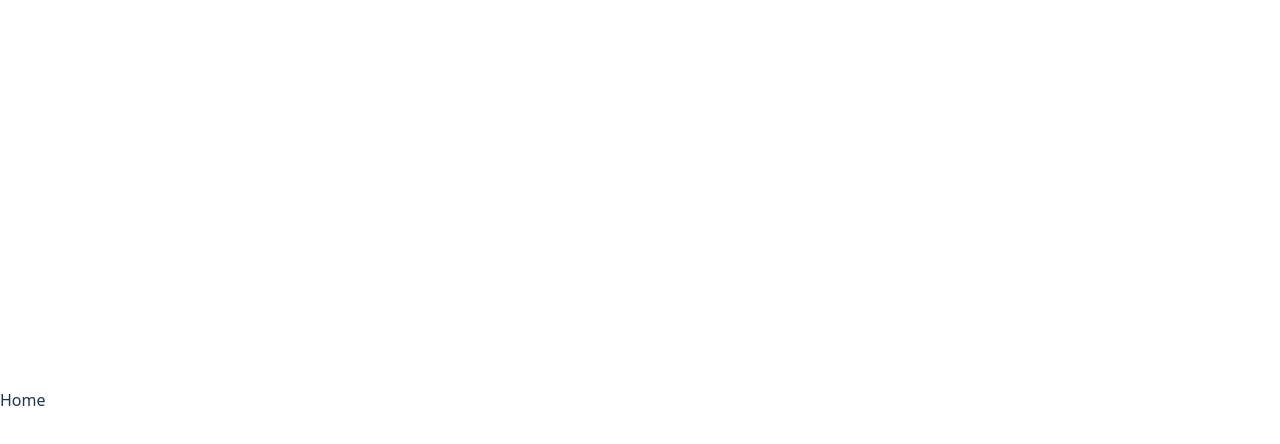
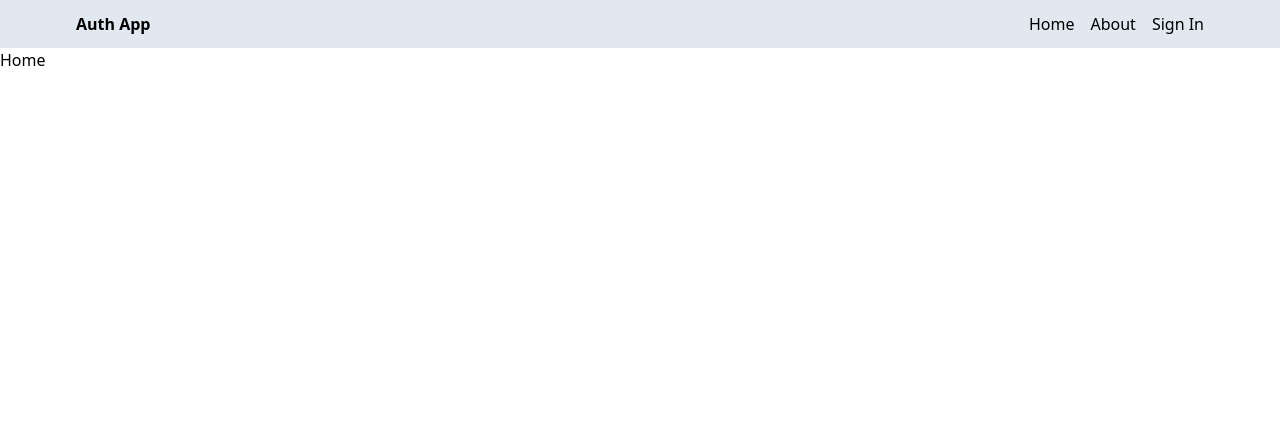
Before and after one commit to kochar-eshan/mern-auth, a React (Vite) app in the folder client/: page / in a window 1280 px wide. Shown: the top 444 px of the page. Built offline with nearby package versions, Linux system fonts and the light colour scheme.

Commit message:
Create Header component

```diff
--- a/client/src/App.jsx
+++ b/client/src/App.jsx
@@ -5,10 +5,12 @@
 import SignUp from './pages/SignUp.jsx';
 import SignIn from './pages/Signin.jsx';
 import Profile from './pages/Profile.jsx';
+import Header from './components/Header.jsx';
 
 export default function App() {
   return (
     <BrowserRouter>
+<Header />
       <Routes>
         <Route path='/' element={<Home />} />
         <Route path='/about' element={<About />} />
--- /dev/null
+++ b/client/src/components/Header.jsx
@@ -0,0 +1,24 @@
+import { Link } from 'react-router-dom';
+
+export default function Header() {
+  return (
+    <div className='bg-slate-200'>
+      <div className='flex justify-between items-center max-w-6xl mx-auto p-3'>
+        <Link to='/'>
+          <h1 className='font-bold'>Auth App</h1>
+        </Link>
+        <ul className='flex gap-4 font-medium'>
+          <Link to='/'>
+            <li>Home</li>
+          </Link>
+          <Link to='/about'>
+            <li>About</li>
+          </Link>
+          <Link to='/signup'>
+            <li>Sign In</li>
+          </Link>
+        </ul>
+      </div>
+    </div>
+  );
+}
--- a/client/src/index.css
+++ b/client/src/index.css
@@ -1,70 +1 @@
 @import 'tailwindcss';
-
-:root {
-  font-family: system-ui, Avenir, Helvetica, Arial, sans-serif;
-  line-height: 1.5;
-  font-weight: 400;
-
-  color-scheme: light dark;
-  color: rgba(255, 255, 255, 0.87);
-  background-color: #242424;
-
-  font-synthesis: none;
-  text-rendering: optimizeLegibility;
-  -webkit-font-smoothing: antialiased;
-  -moz-osx-font-smoothing: grayscale;
-}
-
-a {
-  font-weight: 500;
-  color: #646cff;
-  text-decoration: inherit;
-}
-a:hover {
-  color: #535bf2;
-}
-
-body {
-  margin: 0;
-  display: flex;
-  place-items: center;
-  min-width: 320px;
-  min-height: 100vh;
-}
-
-h1 {
-  font-size: 3.2em;
-  line-height: 1.1;
-}
-
-button {
-  border-radius: 8px;
-  border: 1px solid transparent;
-  padding: 0.6em 1.2em;
-  font-size: 1em;
-  font-weight: 500;
-  font-family: inherit;
-  background-color: #1a1a1a;
-  cursor: pointer;
-  transition: border-color 0.25s;
-}
-button:hover {
-  border-color: #646cff;
-}
-button:focus,
-button:focus-visible {
-  outline: 4px auto -webkit-focus-ring-color;
-}
-
-@media (prefers-color-scheme: light) {
-  :root {
-    color: #213547;
-    background-color: #ffffff;
-  }
-  a:hover {
-    color: #747bff;
-  }
-  button {
-    background-color: #f9f9f9;
-  }
-}
```
